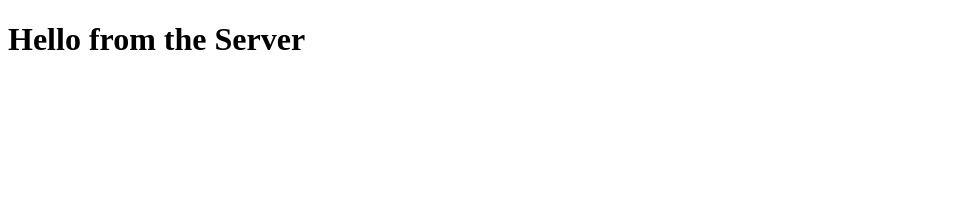
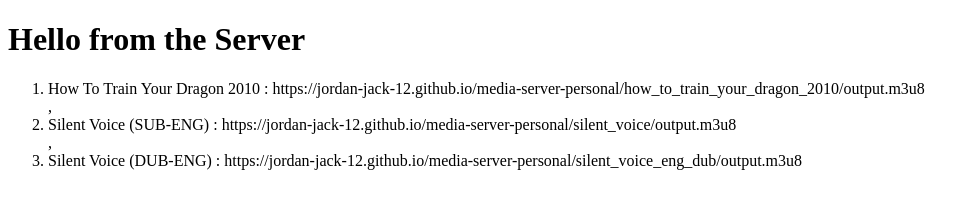
Before and after one commit to Jordan-Jack-12/media-server-personal, a plain HTML site: page index.html in a window 1280 px wide. Shown: the whole page, without its empty margins (0-980 px from the left). Drawn offline with Linux system fonts and the light colour scheme.

Commit message:
added link list in html page

```diff
--- a/index.html
+++ b/index.html
@@ -3,10 +3,30 @@
   <head>
     <meta charset="UTF-8" />
     <meta name="viewport" content="width=device-width, initial-scale=1" />
-    <title></title>
-    <link href="css/style.css" rel="stylesheet" />
+    <title>Jordan Jack Media Server</title>
+    <!-- <link href="css/style.css" rel="stylesheet" /> -->
   </head>
   <body>
     <h1>Hello from the Server</h1>
+    <ol id="link-container">
+    </ol>
+    <script>
+      let data = [
+        {
+          title: "How To Train Your Dragon 2010",
+          slug: 'how_to_train_your_dragon_2010'
+        },
+        {
+          title: "Silent Voice (SUB-ENG)",
+          slug: "silent_voice"
+        },
+        {
+          title: "Silent Voice (DUB-ENG)",
+          slug: "silent_voice_eng_dub"
+        }
+      ]
+      let linkContainer = document.getElementById('link-container');
+      linkContainer.innerHTML= data.map((item) => `<li>${item.title} : https://jordan-jack-12.github.io/media-server-personal/${item.slug}/output.m3u8</li>`)
+    </script>
   </body>
 </html>
```
